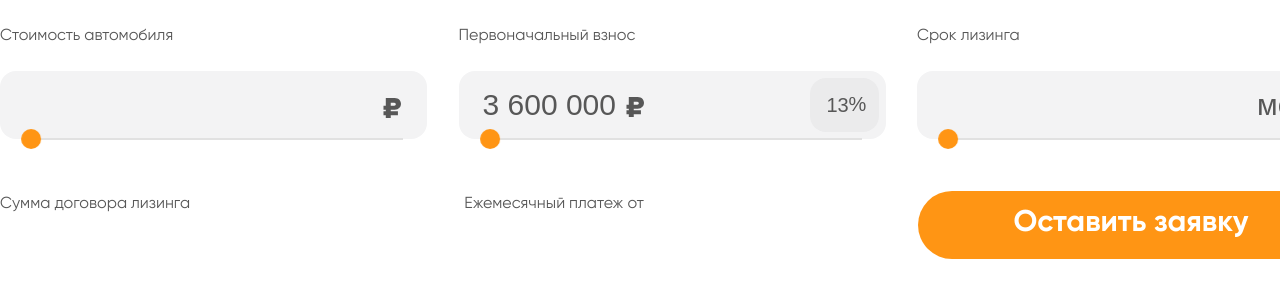
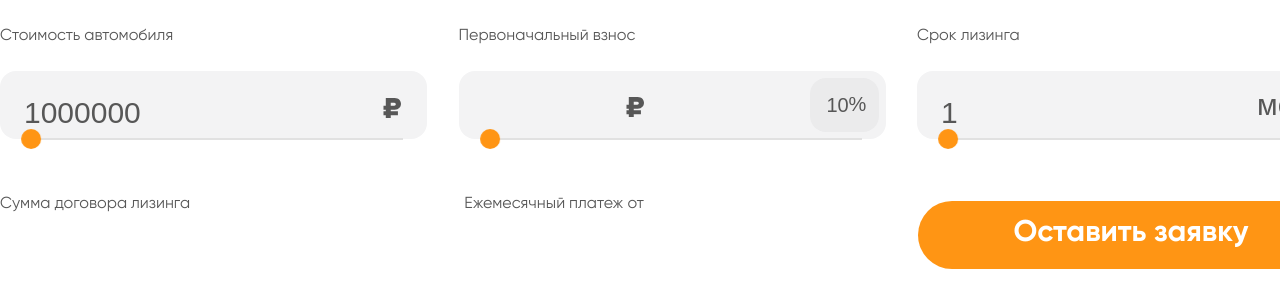
Before and after one commit to DeepViolet777/LeasingCar, a plain HTML site: page index.html in a window 1280 px wide. Shown: the part 772-1080 px from the top of the page. Drawn offline with nearby package versions, Linux system fonts and the light colour scheme; files whose address does not match are found by name.

Commit message:
Inputs and ranges synchronized

```diff
--- a/css/style.scss
+++ b/css/style.scss
@@ -376,6 +376,7 @@ a {
 
 .calc {
     margin-top: 150px;
+    margin-bottom: 134px;
 
     &_title {
         display: inline-block;
@@ -574,6 +575,7 @@ a {
         padding: 14px 92.5px 18px;
         font-size: 30px;
         line-height: 36px;
+        margin-top: 10px;
     }
 
 
@@ -598,6 +600,7 @@ a {
     box-shadow: none;
     outline: none;
     margin-top: -3px;
+    cursor: pointer;
 
     &::after,&::before{
     display:none;
@@ -608,6 +611,7 @@ a {
     height:2px;
     width: 379px;
     margin-left: 24px;
+    margin-right: 24px;
     border: none;
     box-shadow: none;
     border-radius: 0;
--- a/index.html
+++ b/index.html
@@ -104,7 +104,7 @@
                         <div class="car-cost_container">
                             <input class="car-cost_num field-num" min="1000000" max="6000000" type="number" step="1">
                         </div>
-                        <div class="car-cost_range">
+                        <div class="car-cost_range range_container">
                            <!-- <input type="range" name="car-cost_range" class="car-cost_range calc_range" min="1000000" max="6000000"
                                 step="1">-->
                         </div>
@@ -112,7 +112,7 @@
                     <div class="calc_init-fee">
                         <label class="calc_subtitle" for="init-fee_range">Первоначальный взнос</label>
                         <div class="init-fee_container">
-                            <div class="init-fee_num field-num">3 600 000</div>
+                            <div class="init-fee_num field-num"></div>
                             <input class="init-fee_percent" type="number" name="" id="" value="13" min="10" max="60">
                         </div>
                         <div class="init-fee_range">
--- a/main.js
+++ b/main.js
@@ -11,54 +11,66 @@ $(document).ready(function(){
         swipeToSlide: true,
     });
 
-   /* var mySlider = document.
-    rangesliderJs.create(mySlider);
 
-    rangesliderJs.create(mySlider, {
-      onInit: (value, percent, position) => {},
-      onSlideStart: (value, percent, position) => {},
-      onSlide: (value, percent, position) => {},
-      onSlideEnd: (value, percent, position) => {}
-    });*/
+    /*
+    Передаем селекторы, и данные для рейнджа.
+    Находим элементы, на блоке для рейнджа создаем noUiSlider.
+    На слайдер вешаем событие update, по нему обновляем value нашего инпута.
+    На сам инпут вешаем установку значения слайдеру по blur.
+    Возвращаем объект со элементами слайдера и инпута для удобства. В первом уже есть noUiSlider.
+    Обработка значений, выходящих за крайние, у noUiSlider имеется из коробки.
+    Фыр!
+    */
+    const initRange = (rangeSelector, inputSelector, range) => {
+        const rangeElem = document.querySelector(rangeSelector);
+        const inputElem = document.querySelector(inputSelector);
+
+        if (!rangeElem || !inputElem) return;
+
+        noUiSlider.create(rangeElem, {
+            start: range.min,
+            connect: 'lower',
+            range,
+            format: {
+                to: val => Math.round(Number(val)),
+                from: val => Number(val),
+            }
         });
 
-    const carCostRange = document.querySelector('.car-cost_range')
+        rangeElem.noUiSlider.on('update', () => {
+            inputElem.value = rangeElem.noUiSlider.get();
+        })
 
-    const initFeeRange = document.querySelector('.init-fee_range')
+        inputElem.addEventListener('blur', e => {
+            rangeElem.noUiSlider.set(Number(e.target.value));
+        });
 
-    const leaseTermRange = document.querySelector('.lease-term_range')
+        return {rangeElem, inputElem};
+    };
 
-noUiSlider.create(carCostRange, {
-    start: [1000000],
-    connect: 'lower',
-    range: {
-        'min': [1000000],
-        'max': [6000000]
-    }
+    const carCostRange = initRange(
+        '.car-cost_range',
+        '.car-cost_num',
+        {
+            min: [1000000],
+            max: [6000000],
+        });
 
+    const initFeeRange = initRange(
+        '.init-fee_range',
+        '.init-fee_percent',
+        {
+            min: [10],
+            max: [60]
+        });
+
+    const leaseTermRange = initRange(
+        '.lease-term_range',
+        '.lease-term_num',
+        {
+            min: [1],
+            max: [60]
+        });
 
 
 });
-
-  noUiSlider.create(initFeeRange, {
-    start: [1000000],
-    connect: 'lower',
-    range: {
-        'min': [1000000],
-        'max': [6000000]
-    }
-
-  });
-
-
-  noUiSlider.create(leaseTermRange, {
-    start: [1000000],
-    connect: 'lower',
-    range: {
-        'min': [1000000],
-        'max': [6000000]
-    }
-
-
-
-  });
```
Also changed, not shown: css/style.css, 1 other file. Lines whose indentation alone changed are shown as unchanged.
